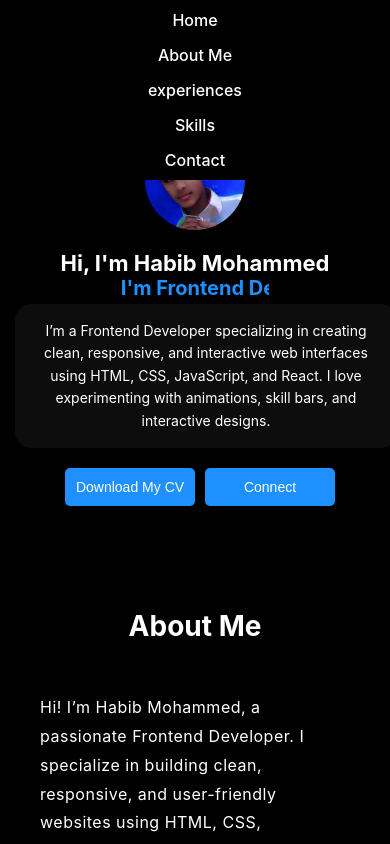
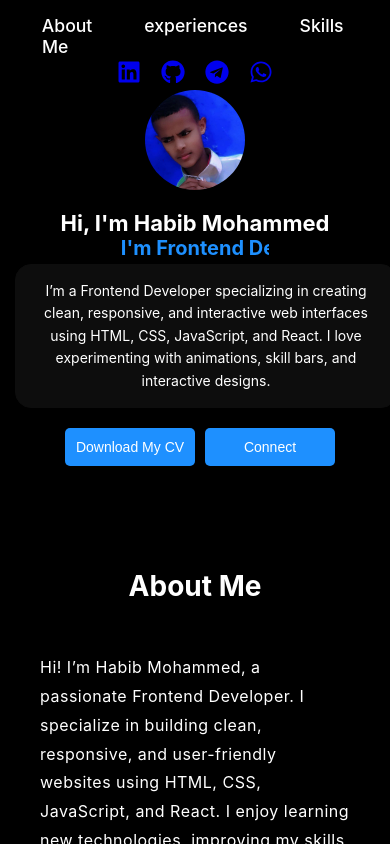
Before and after one commit to habib-dev7904/Portfolio, a React (Create React App) app: page / in a window 390 px wide. Shown: the top 844 px of the page. Built offline with nearby package versions, Linux system fonts and the light colour scheme.

Commit message:
Update CV

```diff
--- a/src/components/About.js
+++ b/src/components/About.js
@@ -1,5 +1,5 @@
 import React from 'react'
-import profile from './imag/image.png';
+
 import './About.css';
 
 function About() {
@@ -23,7 +23,7 @@ function About() {
             </div>
 
             <div className='image-container'>
-              <img src={profile} alt="Profile" />
+              <img src='./image.png' alt="Profile" />
               <div className='image-text'>passionate to Frontend Dev</div>
             </div>
           </div>
--- a/src/components/Nav.css
+++ b/src/components/Nav.css
@@ -76,36 +76,3 @@ nav {
 .nav-menu li a.active {
   color: #00bcd4;
 }
-/* Mobile Navbar Fix */
-@media (max-width: 768px) {
-
-  /* Navbar fixed at top */
-  nav {
-    position: fixed;   /* FIXED so it stays on top */
-    top: 0;
-    left: 0;
-    width: 100%;
-    background-color: black;
-    padding: 10px 0;
-    z-index: 1000;     /* above all content */
-  }
-
-  /* Navbar menu stacked vertically */
-  .nav-menu {
-    flex-direction: column;
-    gap: 15px;
-    align-items: center;
-  }
-
-  .nav-menu li a {
-    font-size: 1rem;
-    padding: 10px 20px;
-  }
-
-  /* Push content below navbar */
-  .home {
-    padding-top: 80px;  /* equal to navbar height */
-    flex-direction: column;
-    text-align: center;
-  }
-}
```
Also changed, not shown: 1 other file (tests, documents, lock files or other folders).
